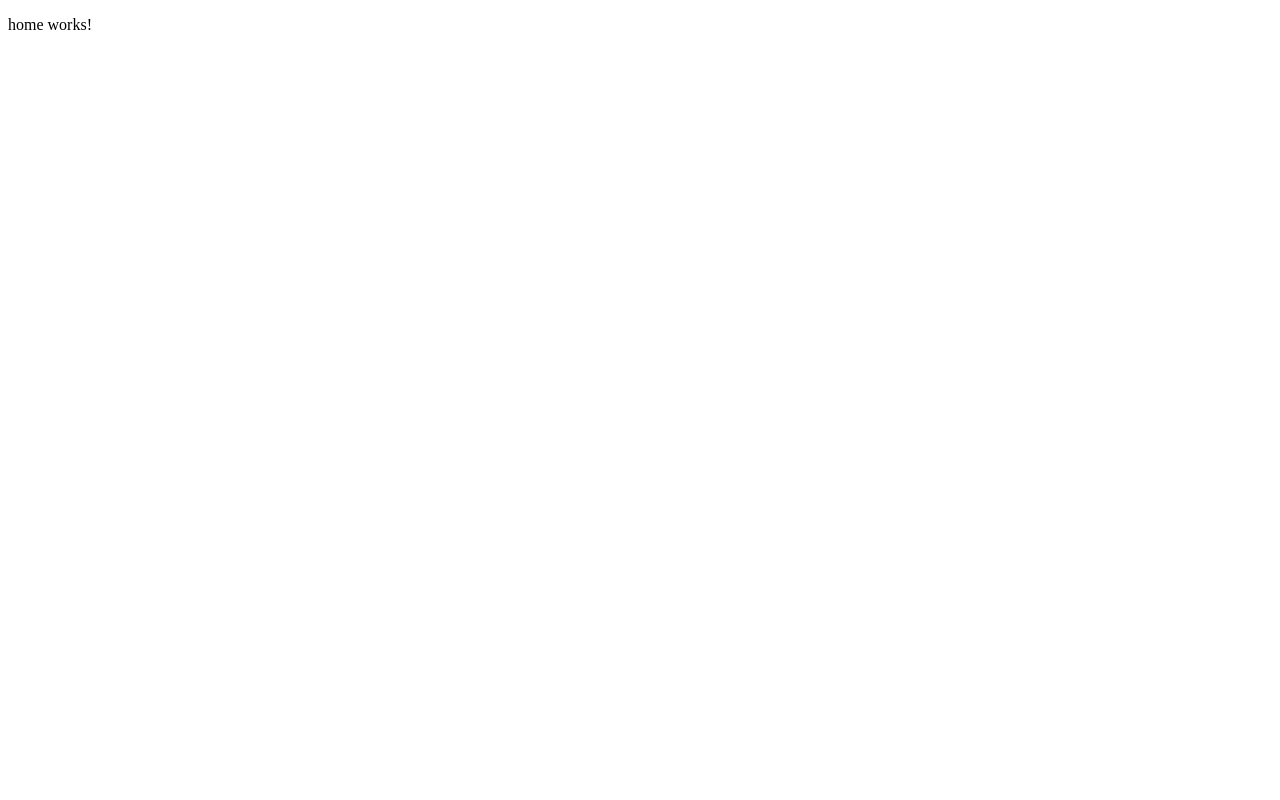
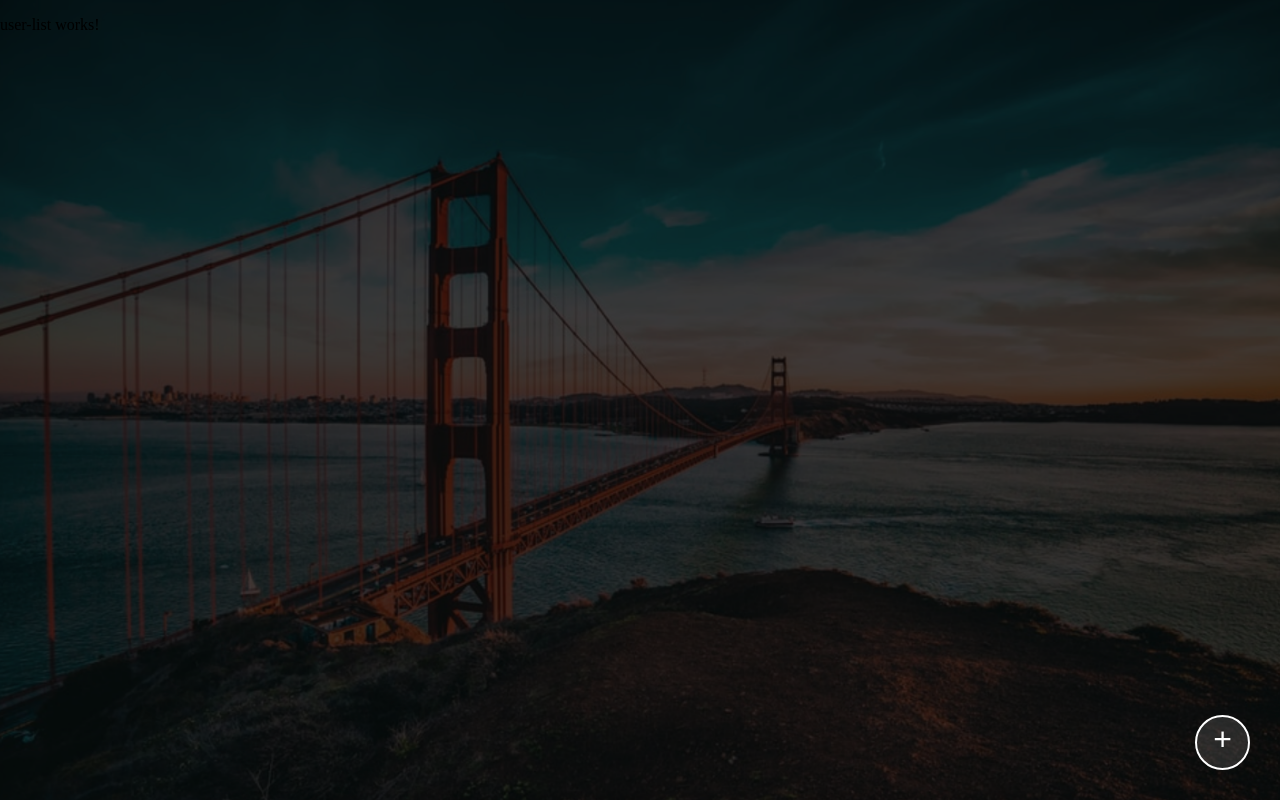
Before and after one commit to daliyajohn/Angular, an Angular app: page /home in a window 1280 px wide. Built offline with nearby package versions, Linux system fonts and the light colour scheme.

Commit message:
feat(home): add home page ui

```diff
--- a/src/app/home/home.component.html
+++ b/src/app/home/home.component.html
@@ -1 +1,6 @@
-<p>home works!</p>
+<main>
+	<section>
+		<app-user-list></app-user-list>
+		<button><span>+</span></button>
+	</section>
+</main>
--- a/src/app/home/home.component.scss
+++ b/src/app/home/home.component.scss
@@ -0,0 +1,26 @@
+main {
+	background: url('/assets/images/home-bg.jpeg') no-repeat center center / cover;
+	height: 100%;
+	width: 100%;
+	display: inline-block;
+	button {
+		height: 55px;
+		width: 55px;
+		border-radius: 50%;
+		font-size: 32px;
+		background: #ffffff1f;
+		color: white;
+		border: 2px solid white;
+		position: fixed;
+		bottom: 30px;
+		right: 30px;
+		cursor: pointer;
+		span {
+			margin-top: -6px;
+			display: block;
+		}
+		&:focus {
+			outline: none;
+		}
+	}
+}
--- a/src/styles.scss
+++ b/src/styles.scss
@@ -1 +1,5 @@
 /* You can add global styles to this file, and also import other style files */
+body {
+    margin: 0;
+    height: 100vh;
+}
```
Also changed, not shown: src/assets/images/home-bg.jpeg (added).
